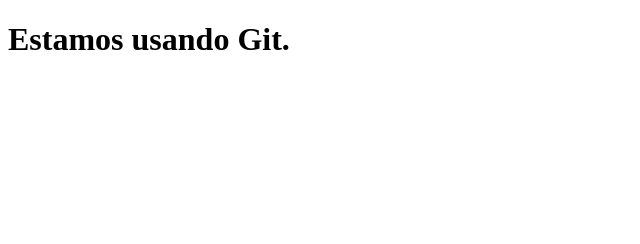
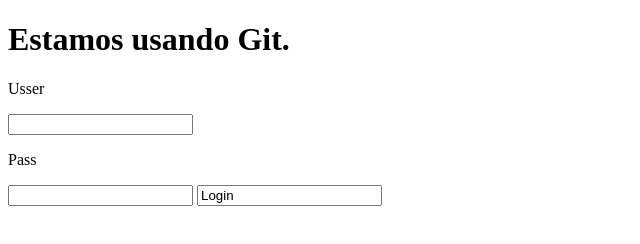
Before and after one commit to prengsen/lab4_progra4_2021, a plain HTML site: page index.html in a window 1280 px wide. Shown: the whole page, without its empty margins (0-640 px from the left). Drawn offline with Linux system fonts and the light colour scheme.

Commit message:
-> conLogin Agregamos fomulario de login.

```diff
--- a/index.html
+++ b/index.html
@@ -6,5 +6,15 @@
 
     <body>
         <h1> Estamos usando Git. </h1>
+
+        <form>
+            <p> Usser </p> <input type="text" >
+            <p> Pass </p> <input type="password" >
+            <input type="submi" value="Login">
+        </form>
+
     </body>
+
+
+
 </html>
```
